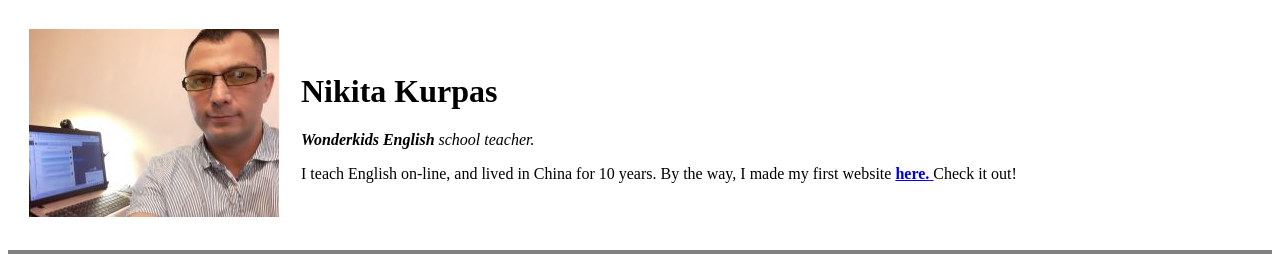
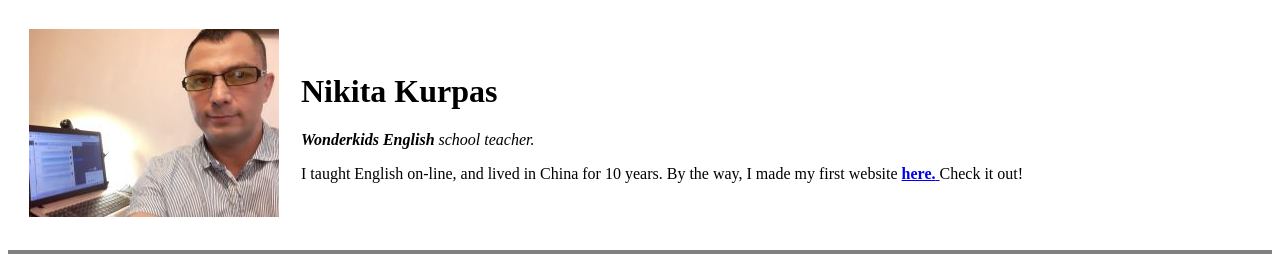
Before and after one commit to Nikitos-art/CV, a plain HTML site: page index.html in a window 1280 px wide. Shown: the top 255 px of the page. Drawn offline with Linux system fonts and the light colour scheme.

Commit message:
Update index.html

```diff
--- a/index.html
+++ b/index.html
@@ -13,7 +13,7 @@
       <td>
         <h1> Nikita Kurpas </h1>
         <p><em><b> Wonderkids English</b> school teacher. </em></p>
-        <p> I teach English on-line, and lived in China for 10 years. By the way, I
+        <p> I taught English on-line, and lived in China for 10 years. By the way, I
           made my first website <strong><a href="http://e90545iy.beget.tech">here.</strong>
           </a>Check it
           out!</p>
```
